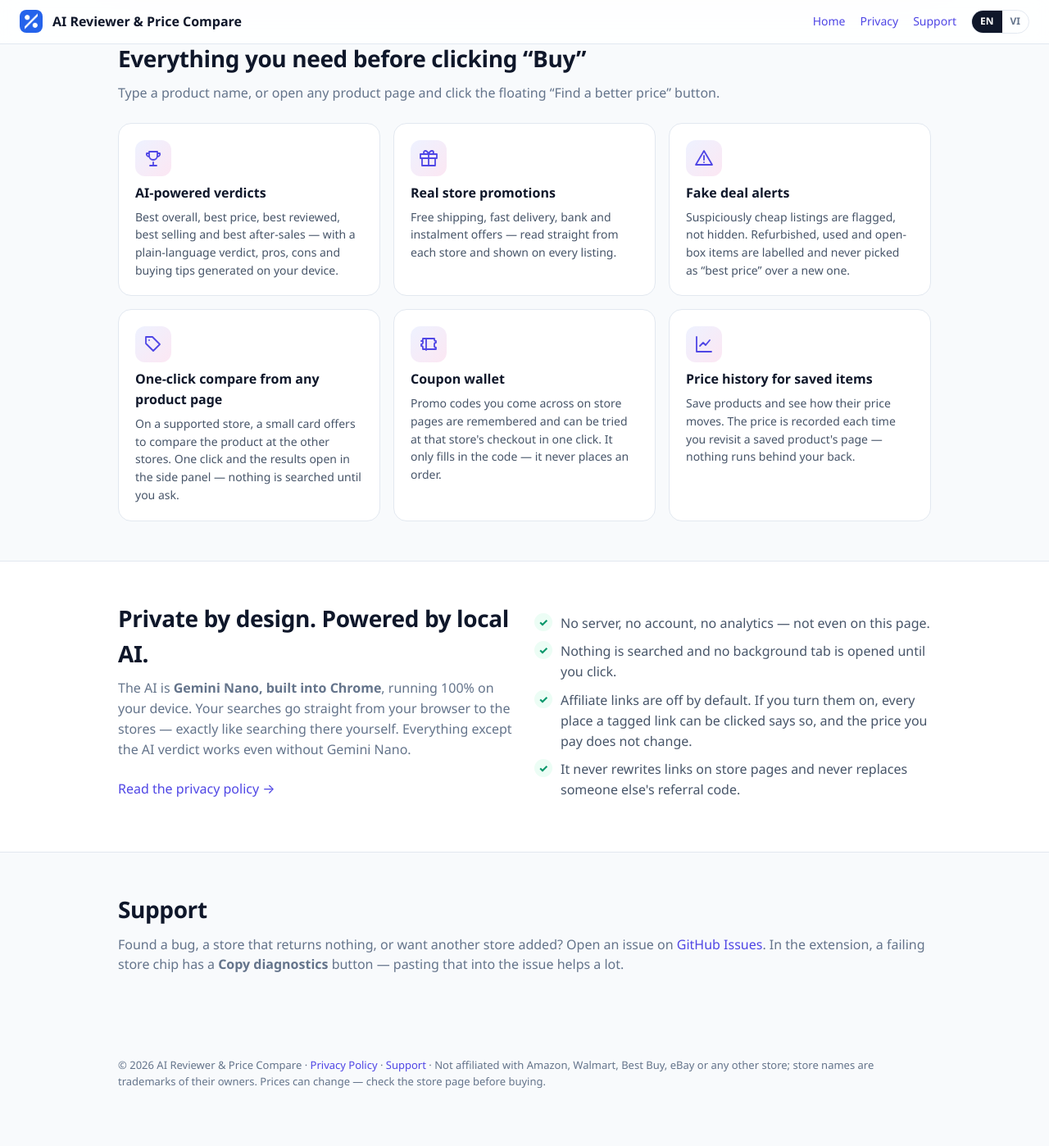
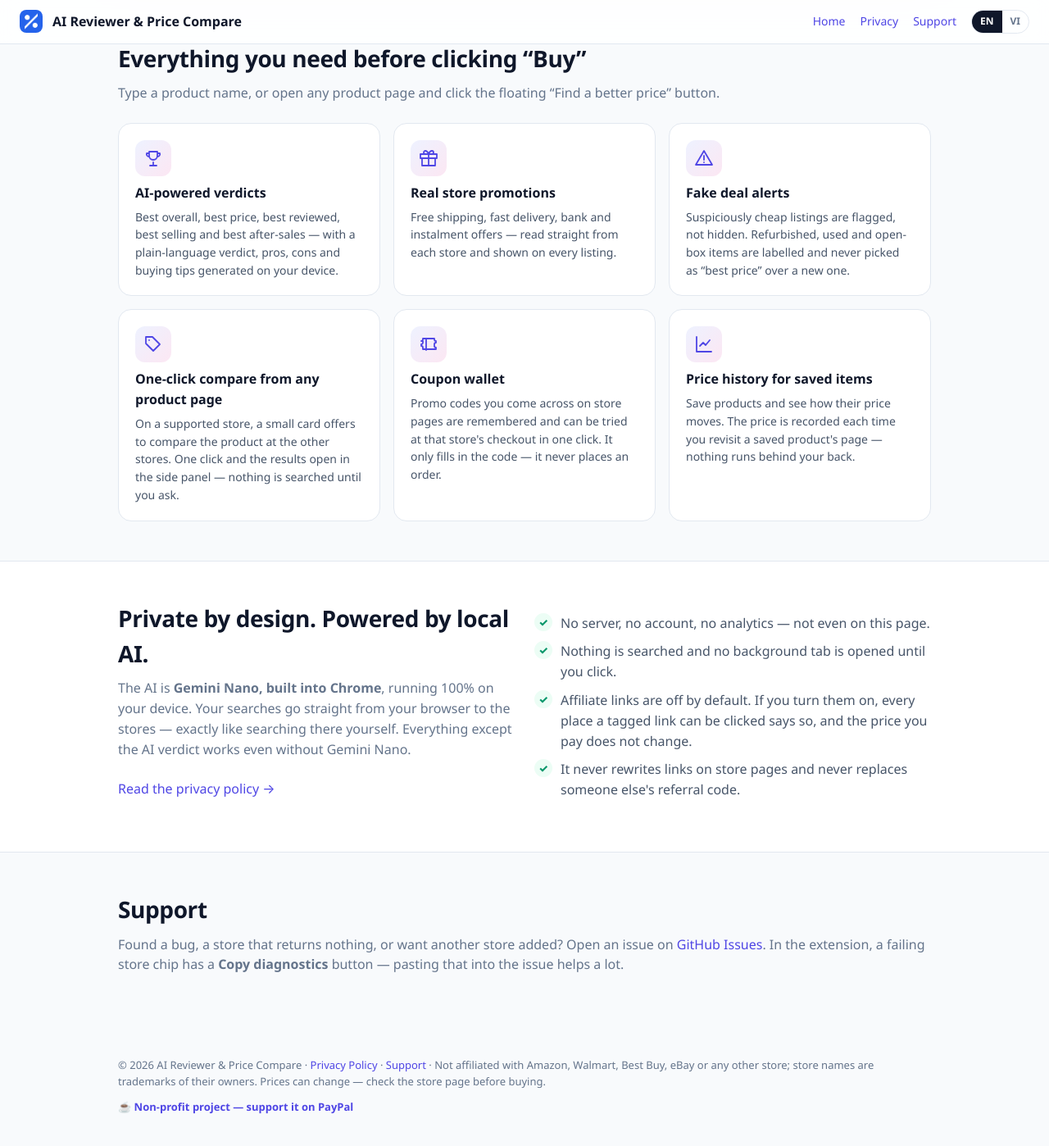
Before and after one commit to manhdungitvn/ai-price-compare, a Jekyll site: the page built from index.md, in a window 1280 px wide and 1400 px high, scrolled down 1577 px. Shown: the whole window at 82% size. Built offline with Jekyll 4.4.1, drawn with Linux system fonts in a browser that asks for light colours; some web fonts are replaced; before the commit the page ends 2947 px from its top, so only the background shows below that.

Commit message:
feat(site): PayPal donate link in the footer (#2)
Co-authored-by: Claude Opus 5.5 <noreply@anthropic.com>

```diff
--- a/_layouts/default.html
+++ b/_layouts/default.html
@@ -71,6 +71,7 @@
     .two { display: grid; grid-template-columns: 1fr 1fr; gap: 24px; align-items: center; } .two + .two { margin-top: 40px; }
     .privacy { background: #fff; border-top: 1px solid var(--line); border-bottom: 1px solid var(--line); }
     footer { padding: 28px 0 40px; color: var(--soft); font-size: 13px; }
+    .donate { display: inline-block; margin-top: 10px; font-weight: 600; }
     /* Long-form pages (privacy policy) */
     .doc { max-width: 820px; margin: 0 auto; padding: 48px 24px 64px; }
     .doc h1 { font-size: 36px; } .doc h2 { font-size: 22px; margin-top: 36px; } .doc p, .doc li { color: #1e293b; font-size: 16px; }
@@ -86,6 +87,7 @@
     <span class="lang" role="group" aria-label="Language"><a href="{{ '/' | relative_url }}" hreflang="en" lang="en"{% unless vi %} aria-current="true"{% endunless %}>EN</a><a href="{{ '/vi/' | relative_url }}" hreflang="vi" lang="vi"{% if vi %} aria-current="true"{% endif %}>VI</a></span></span></nav>
   {% if page.layout_mode == 'doc' %}<main class="doc">{{ content }}</main>{% else %}{{ content }}{% endif %}
   <footer><div class="wrap">© 2026 AI Reviewer &amp; Price Compare · <a href="{{ '/PRIVACY' | relative_url }}">Privacy Policy</a> · <a href="https://github.com/manhdungitvn/ai-price-compare/issues">{% if vi %}Hỗ trợ{% else %}Support{% endif %}</a> ·
-    {% if vi %}Không liên kết với sàn nào; tên sàn là thương hiệu của chủ sở hữu. Giá có thể thay đổi — kiểm tra lại trên trang bán trước khi mua.{% else %}Not affiliated with Amazon, Walmart, Best Buy, eBay or any other store; store names are trademarks of their owners. Prices can change — check the store page before buying.{% endif %}</div></footer>
+    {% if vi %}Không liên kết với sàn nào; tên sàn là thương hiệu của chủ sở hữu. Giá có thể thay đổi — kiểm tra lại trên trang bán trước khi mua.{% else %}Not affiliated with Amazon, Walmart, Best Buy, eBay or any other store; store names are trademarks of their owners. Prices can change — check the store page before buying.{% endif %}
+    <br><a class="donate" href="https://paypal.me/dungtm" target="_blank" rel="noopener noreferrer">☕ {% if vi %}Dự án phi lợi nhuận — ủng hộ qua PayPal{% else %}Non-profit project — support it on PayPal{% endif %}</a></div></footer>
 </body>
 </html>
```
